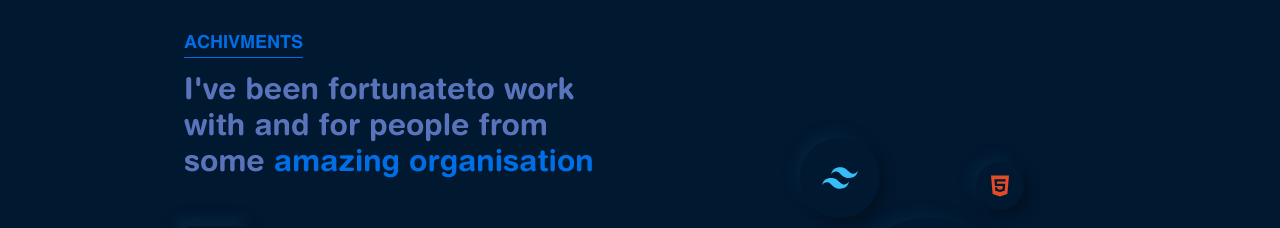
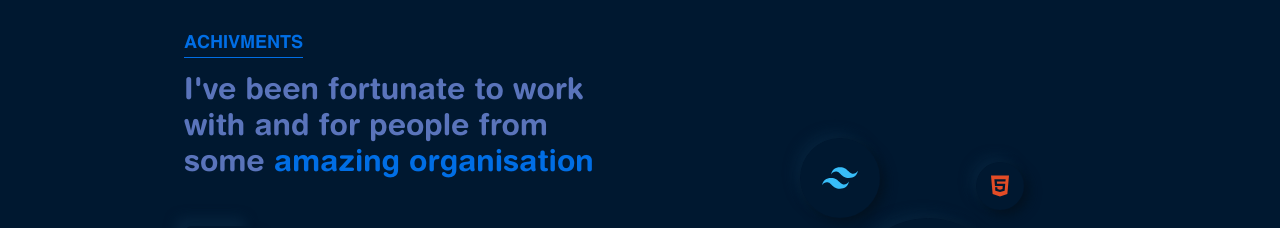
Before and after one commit to NabankurKamle/Portfolio-demo, a React (Create React App) app: page / in a window 1280 px wide. Shown: the part 515-743 px from the top of the page. Built offline with nearby package versions, Linux system fonts and the light colour scheme.

Commit message:
Update achiv

```diff
--- a/src/components/Achivments.jsx
+++ b/src/components/Achivments.jsx
@@ -62,7 +62,7 @@ const Achivements = ({ handleActiveLink, darkmode }) => {
             darkmode ? "text-dark" : "text-light"
           } text-3xl font-HelveticaRoundedBold mb-10`}
         >
-          I've been fortunateto work with and for people from some{" "}
+          I've been fortunate to work with and for people from some{" "}
           <span className="text-[#006EE5]">amazing organisation</span>
         </motion.p>
         <div className="text-start">
```
